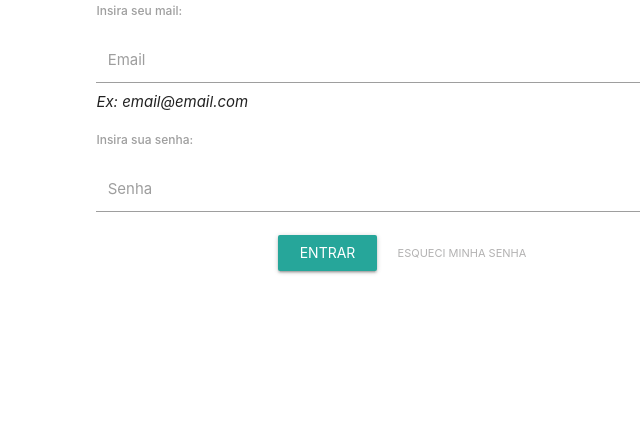
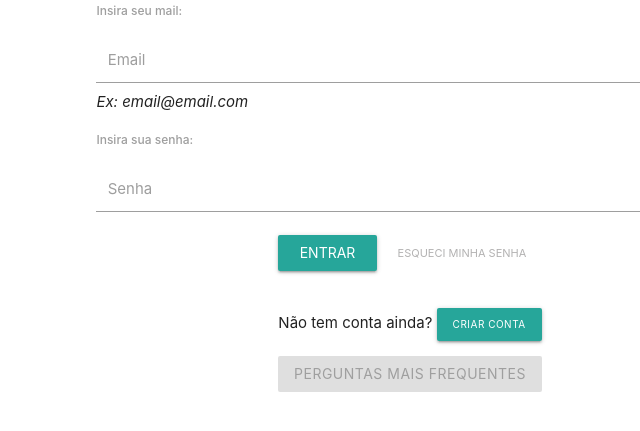
Before and after one commit to JonissonGomes/MoviesMakers-, a PHP site: page /php/login.php in a window 1280 px wide. Shown: the part 203-634 px from the top of the page, without its empty margins (230-870 px from the left). Run offline with PHP 8.4, Linux system fonts and the light colour scheme.

Commit message:
#3 Incrementação dos botões de navegação.

```diff
--- a/php/login.php
+++ b/php/login.php
@@ -43,5 +43,12 @@
       </div>
       </label>
     </form>
+	    <!-- Perguntas mais frequentes -->
+    <br>
+    <div class="center-align">Não tem conta ainda?
+    	<a href="cadastrar.php"><button style="font-size: 10px;" class="waves-effect waves-light btn-small"> Criar conta</button></a> <p>
+    <a href="recuperar.php"><button class="btn disabled"> Perguntas mais frequentes </button></a>
+    	</div>
+  </div>
 </body>
 </html>
```
